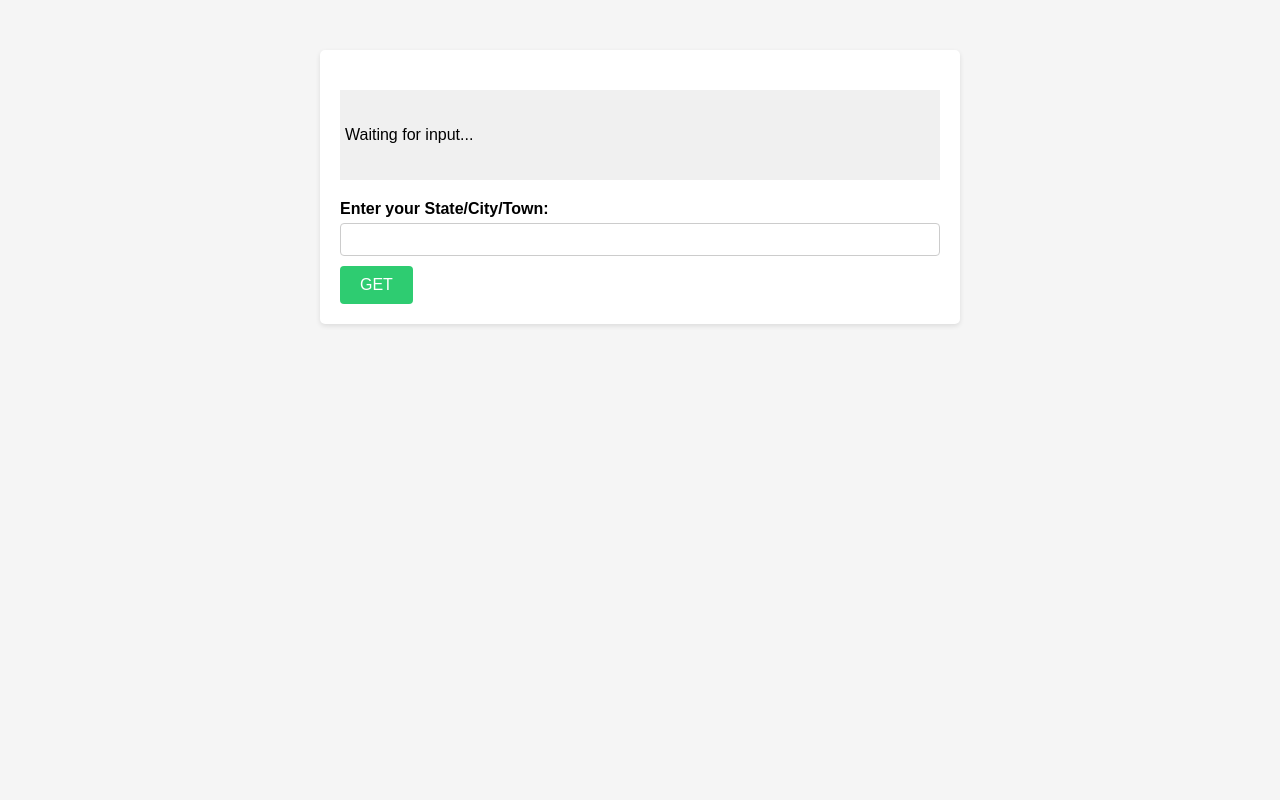
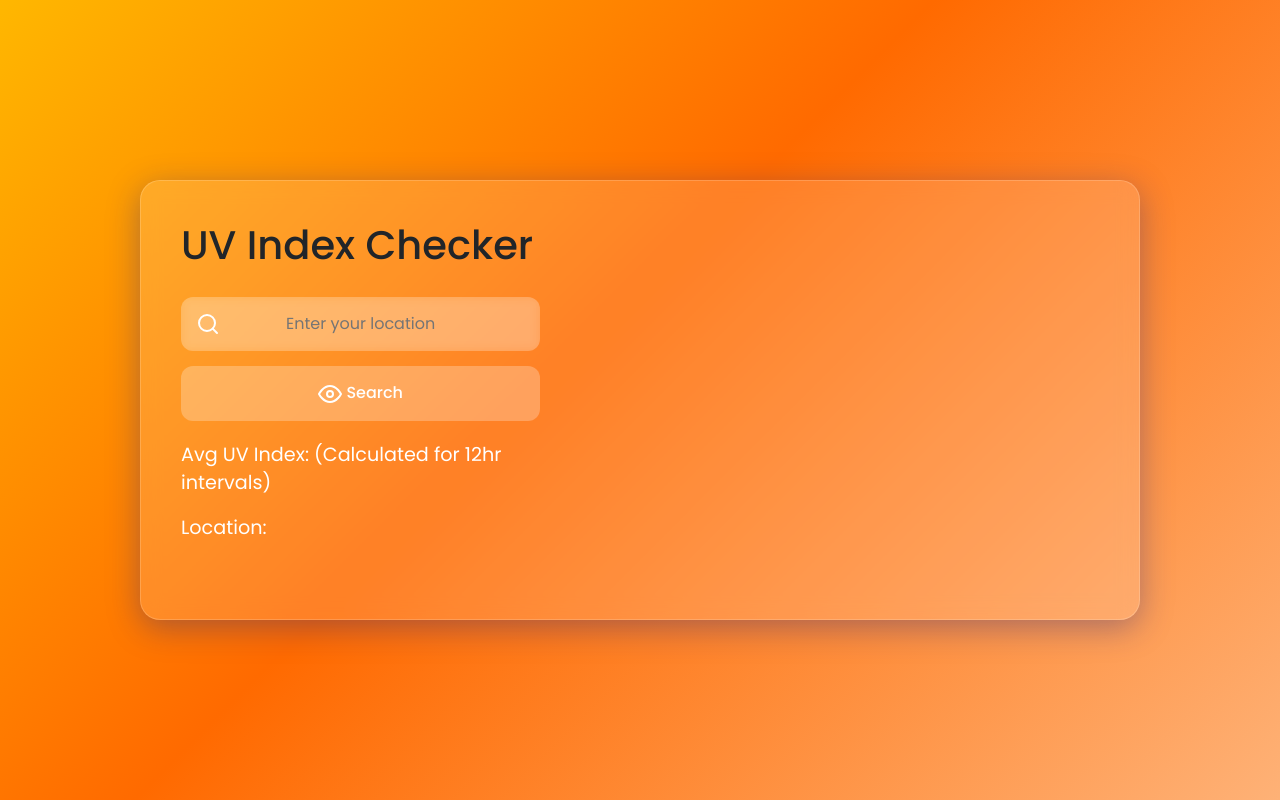
Before and after one commit to daftpunk31/UV_api, a Node server app: page / in a window 1280 px wide. Run offline with Node 20, Linux system fonts and the light colour scheme.

Commit message:
Add css
Made the Front-End look more prettier

```diff
--- a/index.js
+++ b/index.js
@@ -38,7 +38,7 @@ app.post("/get-uv-details", async(req, res) => {
   // const long = req.body.longitude;
   const loc = replaceCommasAndSpaces(req.body.location);
   const originaLoc = req.body.location;
-  console.log(loc);
+  // console.log(loc);
 
   const DM_API_URL1 = `https://api-v2.distancematrix.ai/maps/api/geocode/json?address=${loc}&key=mSnda8WyU3EzinJuNQrKzdhpxH4EyYC9HfwYKdC603hOpKH0MxAHsIcdhgkkRJFS`
   // const UV_API_URL1 = `https://api.openuv.io/api/v1/uv?lat=${lati}&lng=${long}&alt=${alt}&dt=${dt}`;
@@ -93,18 +93,10 @@ app.post("/get-uv-details", async(req, res) => {
     console.log("Average UV index is:",uvAvg);
 
     // console.log("Today's maximum UV will be: ",uvMax);
-
-
-    if(uvAvg > 3){
-      res.render("index.ejs",{content:`Today's UV Index in ${originaLoc} is high; Averging at:${uvAvg}. \n Please apply sunscreen.`,imageUrl: unsp_api_data});
-    }
-    else{
-      res.render("index.ejs",{content:`Today's UV Index in ${originaLoc} is low; Averging at:${uvAvg}. \n No need to apply sunscreen.`,imageUrl: unsp_api_data});
-    }
-
+    res.render("index.ejs",{location: originaLoc,uvIndex:uvAvg,imageUrl: unsp_api_data});
   }
   catch(error){
-    console.log(error.response);
+    console.log(error);
   }
 });
 
--- /dev/null
+++ b/public/styles/style.css
@@ -0,0 +1,203 @@
+* {
+  margin: 0;
+  padding: 0;
+  box-sizing: border-box;
+  font-family: 'Poppins', sans-serif;
+}
+
+
+
+body {
+  min-height: 100vh;
+  background: linear-gradient(-45deg, #ff7e5f, #feb47b, #ff6a00, #ffcc00, #ff0055, #800080, #4a90e2, #a8e6cf);
+  background-size: 400% 400%;
+  animation: gradient 15s ease infinite;
+}
+
+@keyframes gradient {
+  0% {
+      background-position: 0% 50%;
+  }
+  50% {
+      background-position: 100% 50%;
+  }
+  100% {
+      background-position: 0% 50%;
+  }
+}
+
+.main-container {
+  min-height: 100vh;
+  display: flex;
+  justify-content: center;
+  align-items: center;
+  padding: 20px;
+}
+
+
+.search-section {
+  flex: 1; /* Allow search section to take available space */
+  display: flex;
+ flex-direction: column;
+  gap: 20px;
+}
+
+.result-image-container {
+  flex: 1; /* Allow image container to take available space */
+  display: flex;
+  justify-content: center;
+  align-items: center;
+}
+
+
+.result-text {
+  color: white;
+  font-size: 1.2rem;
+  font-weight: 400;
+  margin-bottom: 20px;
+}
+
+.result-text span {
+  font-weight: 600;
+}
+
+/* Add media queries for mobile view */
+@media only screen and (max-width: 768px) {
+  .glass-container {
+      flex-direction: column;
+      gap: 20px;
+  }
+
+  .search-section, .result-image-container {
+      flex: 1;
+  }
+
+  .search-box {
+      margin-bottom: 20px;
+  }
+
+  .search-button {
+      margin-top: 0;
+  }
+
+  .result-image {
+      height: 150px;
+  }
+}
+
+@media only screen and (max-width: 480px) {
+  .glass-container {
+      padding: 20px;
+  }
+
+  .title {
+      font-size: 2rem;
+  }
+
+  .search-input {
+      padding: 10px 15px;
+  }
+
+  .search-button {
+      padding: 10px;
+  }
+
+  .result-text {
+      font-size: 1rem;
+  }
+}
+
+.search-icon {
+  position: absolute;
+  top: 50%;
+  left: 15px;
+  transform: translateY(-50%);
+  color: white;
+}
+
+.search-box {
+  position: relative;
+}
+
+.search-input {
+  width: 100%;
+  padding: 15px 40px 15px 40px; /* Added padding to the left for the icon */
+  text-align: center;
+  border: none;
+  border-radius: 12px;
+  background: rgba(255, 255, 255, 0.2);
+  color: white;
+  font-size: 1rem;
+  backdrop-filter: blur(5px);
+  transition: all 0.3s ease;
+}
+
+.location-icon {
+  width: 24px;
+  height: 24px;
+  color: white;
+  margin-left: 0px; /* Add margin to separate from text */
+  /* align-self: center; Center the icon vertically */
+}
+
+.result-section div .result-text{
+  margin-top: 20px;
+  margin-left: 10px;
+}
+
+.search-button {
+  width: 100%;
+  padding: 15px;
+  margin-top: 15px;
+  border: none;
+  border-radius: 12px;
+  background: rgba(255, 255, 255, 0.25);
+  color: white;
+  font-weight: 500;
+  cursor: pointer;
+  transition: all 0.3s ease;
+}
+
+.search-button:hover {
+  background: rgba(255, 255, 255, 0.35);
+  transform: translateY(-2px);
+}
+
+
+.glass-container {
+  background: rgba(255, 255, 255, 0.15);
+  backdrop-filter: blur(10px);
+  border-radius: 20px;
+  padding: 40px;
+  box-shadow: 0 8px 32px 0 rgba(31, 38, 135, 0.37);
+  border: 1px solid rgba(255, 255, 255, 0.18);
+  width: 100%;
+  max-width: 1000px;
+  display: flex;
+  gap: 20px; /* Adjusted gap for better spacing */
+  min-height: 400px; /* Set a minimum height for the glass container */
+  justify-content: center;
+  align-items: center;
+}
+
+.search-section {
+  flex: 0.4; /* Reduced space for the search section */
+  display: flex;
+  flex-direction: column;
+  gap: 20px;
+}
+
+.result-image-container {
+  flex: 0.6; /* Increased space for the image container */
+  display: flex;
+  justify-content: center;
+  align-items: center;
+}
+
+.result-image {
+  width: 100%;
+  height: 400px; /* Increased height for better visibility */
+  border-radius: 12px;
+  object-fit: cover;
+  margin-bottom: 0px;
+}
--- a/views/index.ejs
+++ b/views/index.ejs
@@ -1,149 +1,46 @@
 <!DOCTYPE html>
-<html>
-
+<html lang="en">
 <head>
-  <title>UV_API</title>
-  <style>
-    /* CSS styles */
-    body {
-      font-family: Arial, sans-serif;
-      background-color: #f5f5f5;
-      margin: 0;
-      padding: 0;
-    }
-
-    .container {
-      max-width: 600px;
-      margin: 50px auto;
-      background-color: #fff;
-      padding: 20px;
-      border-radius: 5px;
-      box-shadow: 0 2px 5px rgba(0, 0, 0, 0.1);
-    }
-
-    h1 {
-      text-align: center;
-    }
-
-    form {
-      margin-top: 20px;
-    }
-
-    label {
-      display: block;
-      margin-bottom: 5px;
-      font-weight: bold;
-    }
-
-    input[type="text"],
-    input[type="number"] {
-      width: 100%;
-      padding: 8px;
-      border: 1px solid #ccc;
-      border-radius: 4px;
-      box-sizing: border-box;
-      margin-bottom: 10px;
-    }
-
-    input[type="submit"] {
-      color: #fff;
-      padding: 10px 20px;
-      border: none;
-      border-radius: 4px;
-      cursor: pointer;
-      font-size: 16px;
-    }
-
-
-    .response-area {
-      margin-top: 20px;
-      background-color: #f0f0f0;
-
-      padding: 20px 5px;
-    }
-
-    #get {
-      background-color: #2ecc71;
-    }
-
-    #get:hover {
-      background-color: #27ae60;
-    }
-
-    #post {
-      background-color: #3498db;
-    }
-
-    #post:hover {
-      background-color: #2980b9;
-    }
-
-    #put {
-      background-color: #9b59b6;
-    }
-
-    #put:hover {
-      background-color: #8e44ad;
-    }
-
-    #patch {
-      background-color: #f1c40f;
-    }
-
-    #patch:hover {
-      background-color: #f39c12;
-    }
-
-    #delete {
-      background-color: #e74c3c;
-    }
-
-    #delete:hover {
-      background-color: #c0392b;
-    }
-
-    .response-area {
-      margin-top: 20px;
-      background-color: #f0f0f0;
-      padding: 20px 5px;
-    }
-
-    .response-area img {
-      max-width: 100%;
-      height: auto;
-      display: block;
-      margin: 20px auto 0;
-      border-radius: 8px;
-      box-shadow: 0 4px 8px rgba(0, 0, 0, 0.1);
-    }
-
-  </style>
+    <meta charset="UTF-8">
+    <meta name="viewport" content="width=device-width, initial-scale=1.0">
+    <title>UV Index Checker</title>
+    <link href="https://cdn.jsdelivr.net/npm/bootstrap@5.3.3/dist/css/bootstrap.min.css" rel="stylesheet">
+    <link href="https://fonts.googleapis.com/css2?family=Poppins:wght@300;400;500;600&display=swap" rel="stylesheet">
+    <link rel="stylesheet" href="/styles/style.css">
 </head>
-
 <body>
-  <div class="container">
-    <div class="response-area">
-      <p>
-        <%= content %>
-      </p>
-    </p>
-    <% if (locals.imageUrl) { %>
-      <img src="<%= imageUrl %>" alt="Image">
-    <% } %>
+    <div class="main-container">
+        <div class="glass-container">
+            <div class="search-section">
+                <h1 class="title">UV Index Checker</h1>
+                <form id="uv-form" method="post">
+                    <div class="search-box">
+                        <input type="text" id="search-input" class="search-input" name="location" placeholder="Enter your location">
+                        <svg class="search-icon" width="24" height="24" viewBox="0 0 24 24" fill="none" stroke="currentColor" stroke-width="2" stroke-linecap="round" stroke-linejoin="round">
+                            <circle cx="11" cy="11" r="8"></circle>
+                            <line x1="21" y1="21" x2="16.65" y2="16.65"></line>
+                        </svg>
+                    </div>
+                    <button class="search-button" type="submit" formaction="/get-uv-details">
+                        <svg class="search-button-icon" width="24" height="24" viewBox="0 0 24 24" fill="none" stroke="currentColor" stroke-width="2" stroke-linecap="round" stroke-linejoin="round">
+                            <path d="M1 12s4-8 11-8 11 8 11 8-4 8-11 8-11-8-11-8z"></path>
+                            <circle cx="12" cy="12" r="3"></circle>
+                        </svg>
+                        Search
+                    </button>
+                </form>
+                <div class="result-text">
+                    <p>Avg UV Index: <span><%= locals.uvIndex %></span> (Calculated for 12hr intervals)</p>
+                    <p>Location: <span><%= locals.location %></span></p>
+                </div>
+            </div>
+            <div class="result-image-container">
+                <% if (locals.imageUrl) { %>
+                <img src="<%= imageUrl %>" alt="Location Image" class="result-image">
+                <% } %>
+            </div>
+        </div>
     </div>
-    <form id="myForm" method="post">
-
-      <!-- <label for="latInput">latitude</label>
-      <input type="text" id="latInput" name="latitude"> -->
-
-      <!-- <label for="longInput">longitude</label>
-      <input type="text" id="longInput" name="longitude"> -->
-
-      <label for="locInput">Enter your State/City/Town:</label>
-      <input type="text" id="locInput" name="location">
-
-      <input id="get" type="submit" value="GET" formaction="/get-uv-details">
-    </form>
-  </div>
+    <script src=""></script>
 </body>
 </html>
```
Also changed, not shown: public/script.js (added).
